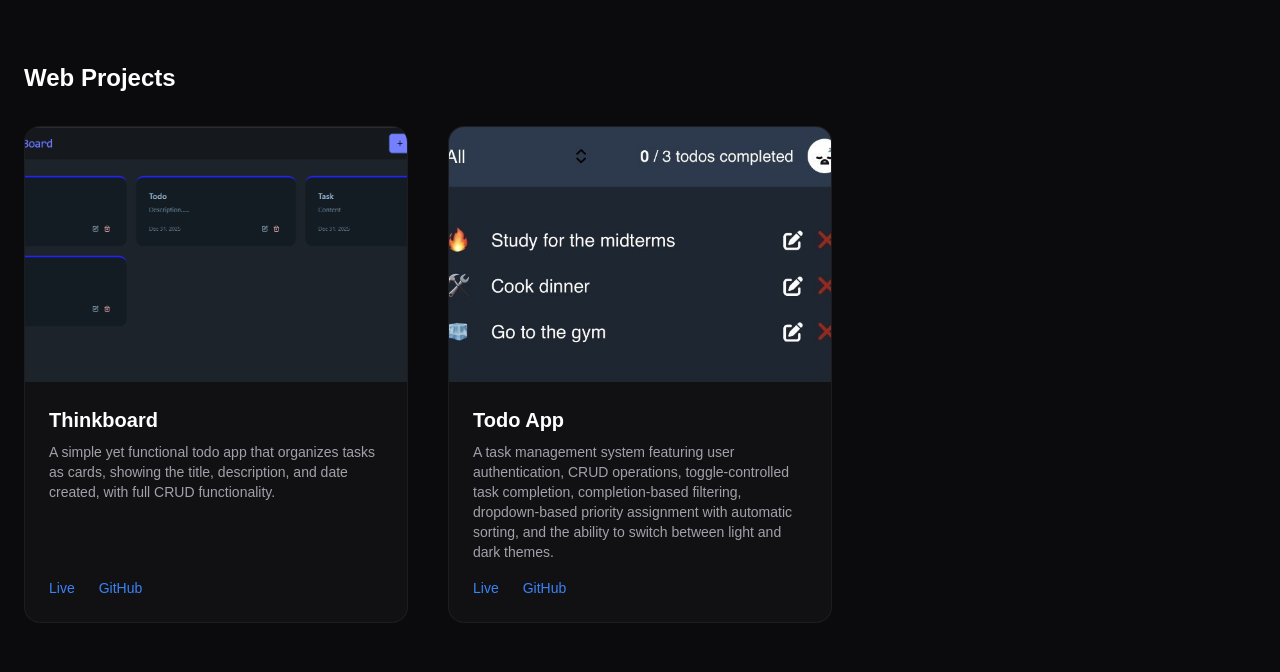
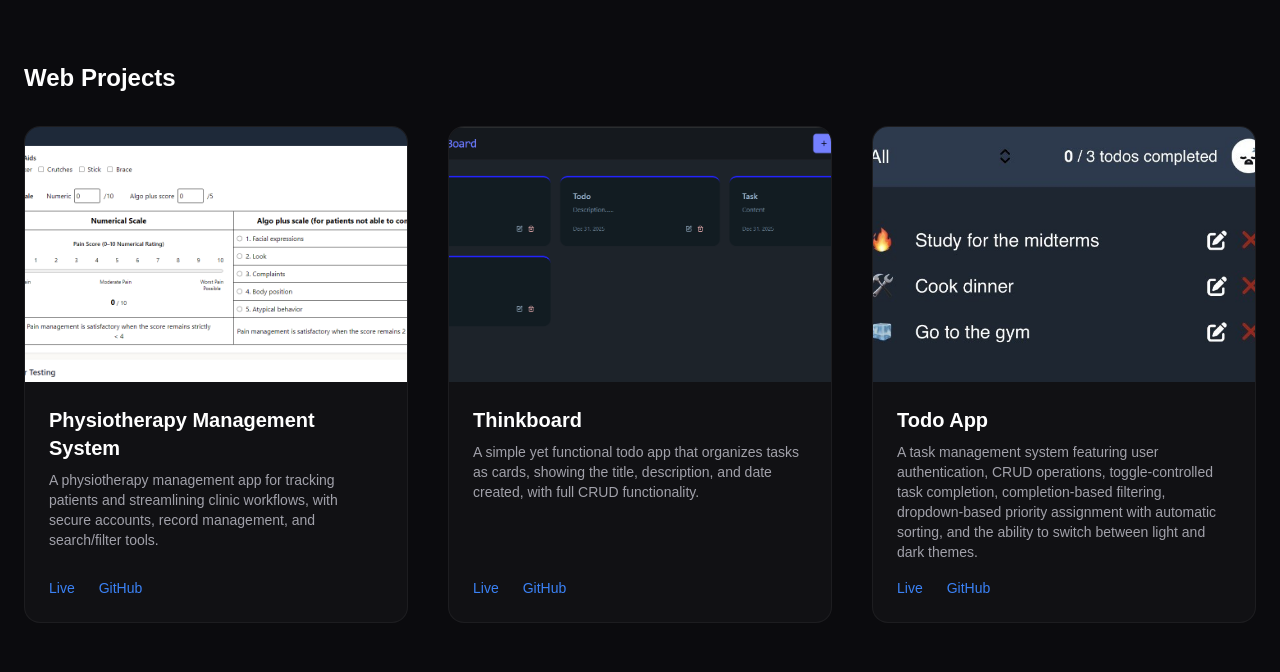
Before and after one commit to lauras14159/portfolio, a React (Vite) app: page / in a window 1280 px wide. Shown: the part 1446-2118 px from the top of the page. Built offline with nearby package versions, Linux system fonts and the light colour scheme.

Commit message:
add new website

```diff
--- a/src/components/Projects.jsx
+++ b/src/components/Projects.jsx
@@ -1,4 +1,12 @@
 const webProjects = [
+  {
+    title: "Physiotherapy Management System",
+    description:
+      "A physiotherapy management app for tracking patients and streamlining clinic workflows, with secure accounts, record management, and search/filter tools.",
+    image: "/web/reapers_log.png",
+    live: "https://reapers-log.vercel.app/",
+    github: "https://github.com/lauras14159/reapers-log",
+  },
   {
     title: "Thinkboard",
     description:
```
Also changed, not shown: public/web/reapers_log.png (added).
